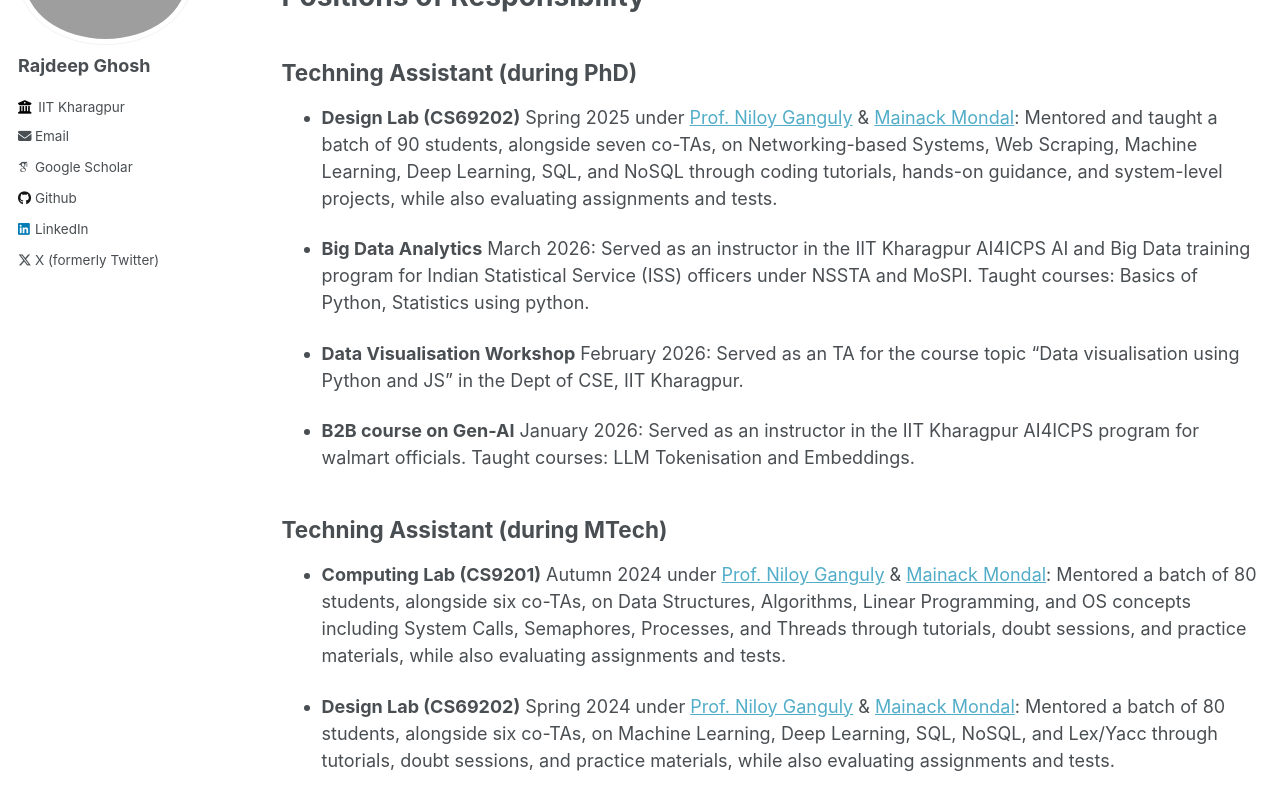
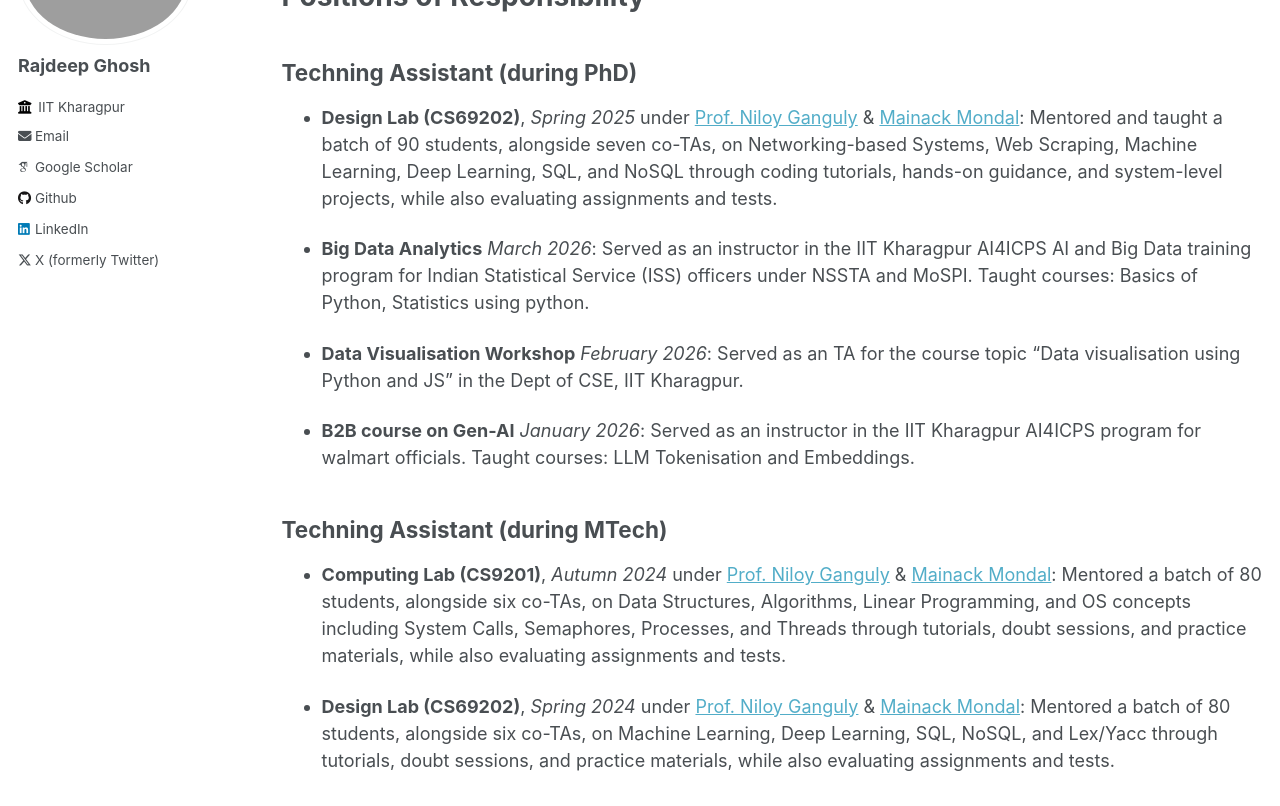
Before and after one commit to Rajdeep-G/Rajdeep-G.github.io, a Jekyll site: the page built from _pages/experience.md, in a window 1280 px wide and 1400 px high, scrolled down 743 px. Shown: the part 195-1001 px from the top of the window. Built offline with Jekyll 4.4.1, drawn with Linux system fonts in a browser that asks for light colours; some web fonts are replaced.

```diff
--- a/_pages/experience.md
+++ b/_pages/experience.md
@@ -38,20 +38,20 @@ permalink: /experience/
 
 ## Techning Assistant (during PhD)
 
-- **Design Lab (CS69202)**  Spring 2025 under [Prof. Niloy Ganguly](http://www.facweb.iitkgp.ac.in/~niloy/) & [Mainack Mondal](https://cse.iitkgp.ac.in/~mainack/): Mentored and taught a batch of 90 students, alongside seven co-TAs, on Networking-based Systems, Web Scraping, Machine Learning, Deep Learning, SQL, and NoSQL through coding tutorials, hands-on guidance, and system-level projects, while also evaluating assignments and tests.
+- **Design Lab (CS69202)**, _Spring 2025_ under [Prof. Niloy Ganguly](http://www.facweb.iitkgp.ac.in/~niloy/) & [Mainack Mondal](https://cse.iitkgp.ac.in/~mainack/): Mentored and taught a batch of 90 students, alongside seven co-TAs, on Networking-based Systems, Web Scraping, Machine Learning, Deep Learning, SQL, and NoSQL through coding tutorials, hands-on guidance, and system-level projects, while also evaluating assignments and tests.
 
 
-- **Big Data Analytics** March 2026: Served as an instructor in the IIT Kharagpur AI4ICPS AI and Big Data training program for Indian Statistical Service (ISS) officers under NSSTA and MoSPI. Taught courses: Basics of Python, Statistics using python.
+- **Big Data Analytics** _March 2026_: Served as an instructor in the IIT Kharagpur AI4ICPS AI and Big Data training program for Indian Statistical Service (ISS) officers under NSSTA and MoSPI. Taught courses: Basics of Python, Statistics using python.
 
-- **Data Visualisation Workshop** February 2026: Served as an TA for the course topic "Data visualisation using Python and JS" in the Dept of CSE, IIT Kharagpur.
+- **Data Visualisation Workshop** _February 2026_: Served as an TA for the course topic "Data visualisation using Python and JS" in the Dept of CSE, IIT Kharagpur.
 
-- **B2B course on Gen-AI** January 2026: Served as an instructor in the IIT Kharagpur AI4ICPS program for walmart officials. Taught courses: LLM Tokenisation and Embeddings.
+- **B2B course on Gen-AI** _January 2026_: Served as an instructor in the IIT Kharagpur AI4ICPS program for walmart officials. Taught courses: LLM Tokenisation and Embeddings.
 
 
 
 
 ## Techning Assistant (during MTech)
-- **Computing Lab (CS9201)**  Autumn 2024 under [Prof. Niloy Ganguly](http://www.facweb.iitkgp.ac.in/~niloy/) & [Mainack Mondal](https://cse.iitkgp.ac.in/~mainack/): Mentored a batch of 80 students, alongside six co-TAs, on Data Structures, Algorithms, Linear Programming, and OS concepts including System Calls, Semaphores, Processes, and Threads through tutorials, doubt sessions, and practice materials, while also evaluating assignments and tests.
+- **Computing Lab (CS9201)**, _Autumn 2024_ under [Prof. Niloy Ganguly](http://www.facweb.iitkgp.ac.in/~niloy/) & [Mainack Mondal](https://cse.iitkgp.ac.in/~mainack/): Mentored a batch of 80 students, alongside six co-TAs, on Data Structures, Algorithms, Linear Programming, and OS concepts including System Calls, Semaphores, Processes, and Threads through tutorials, doubt sessions, and practice materials, while also evaluating assignments and tests.
 
 
-- **Design Lab (CS69202)**  Spring 2024 under [Prof. Niloy Ganguly](http://www.facweb.iitkgp.ac.in/~niloy/) & [Mainack Mondal](https://cse.iitkgp.ac.in/~mainack/): Mentored a batch of 80 students, alongside six co-TAs, on Machine Learning, Deep Learning, SQL, NoSQL, and Lex/Yacc through tutorials, doubt sessions, and practice materials, while also evaluating assignments and tests.
+- **Design Lab (CS69202)**, _Spring 2024_ under [Prof. Niloy Ganguly](http://www.facweb.iitkgp.ac.in/~niloy/) & [Mainack Mondal](https://cse.iitkgp.ac.in/~mainack/): Mentored a batch of 80 students, alongside six co-TAs, on Machine Learning, Deep Learning, SQL, NoSQL, and Lex/Yacc through tutorials, doubt sessions, and practice materials, while also evaluating assignments and tests.
```
